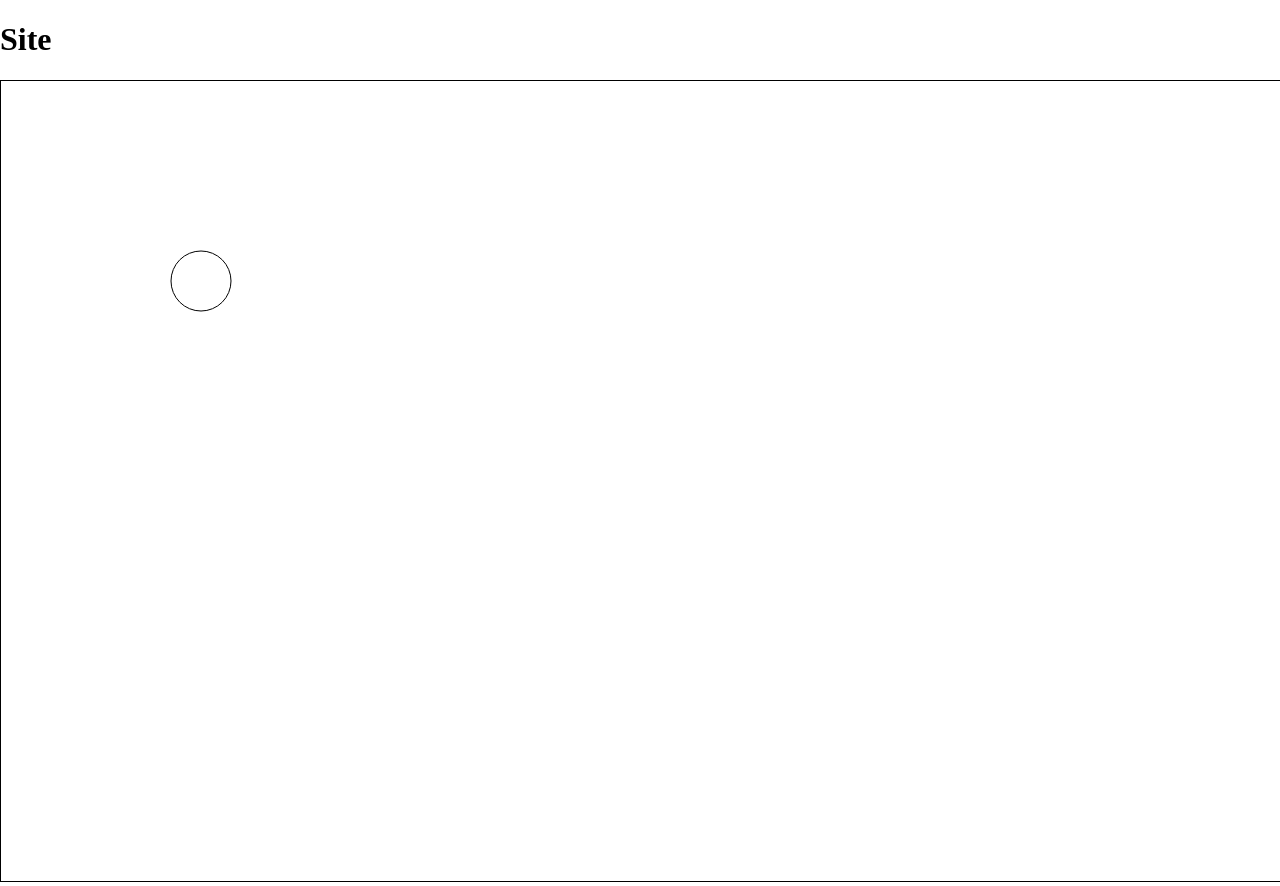
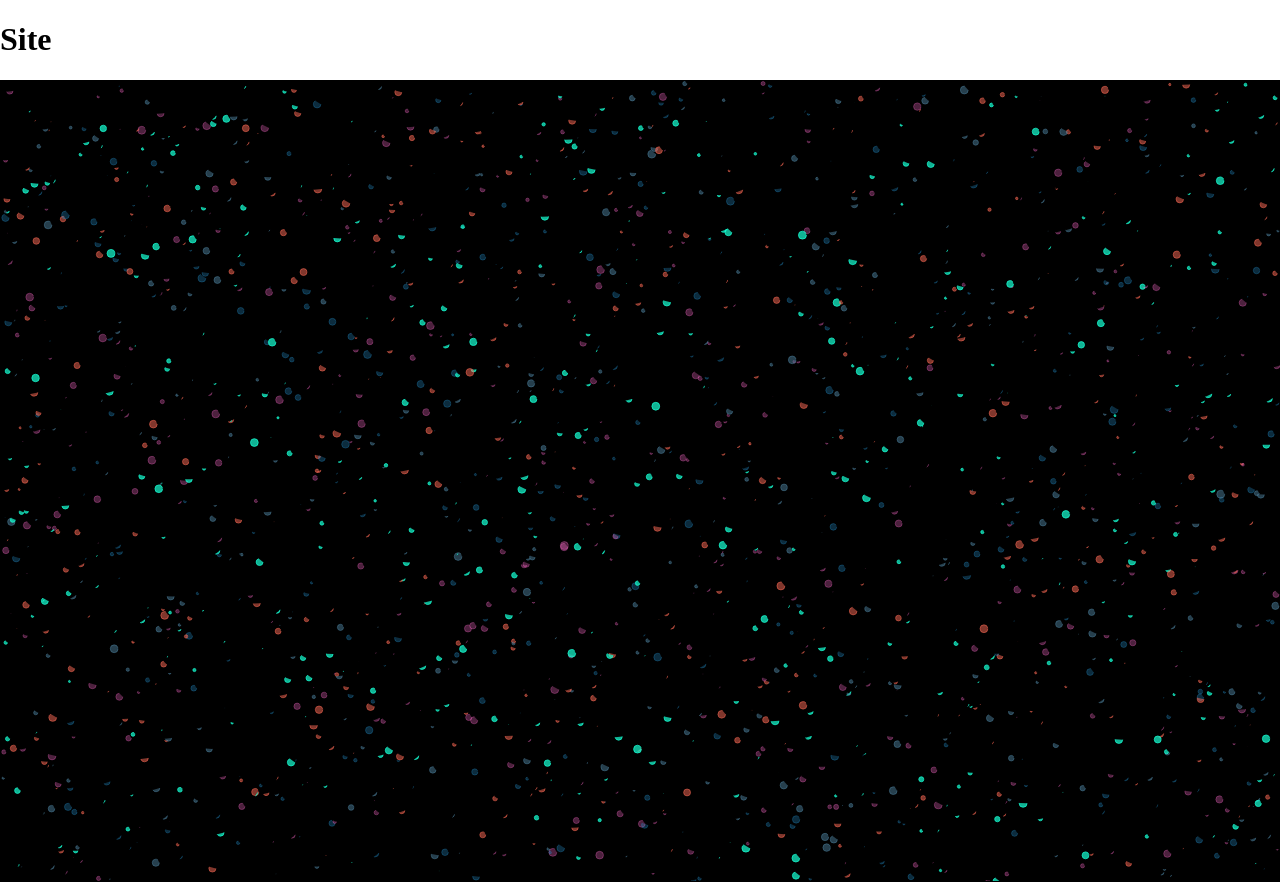
Before and after one commit to Atom-c/escape-velocity, a website built with webpack: page Js-project/index.html in a window 1280 px wide. Built offline with nearby package versions, Linux system fonts and the light colour scheme; animation ran at ten frames a second.

Commit message:
Push working demonstration of canvas basics needed

```diff
--- a/Js-project/index.html
+++ b/Js-project/index.html
@@ -6,6 +6,7 @@
     <style type="text/css">
       canvas {
         border: solid 1px black;
+        background-color: black;
       }
       body {
         margin: 0;
--- a/Js-project/index.js
+++ b/Js-project/index.js
@@ -1,13 +1,140 @@
-
-console.log("hey there");
-
 var canvas = document.getElementById('canvas');
 
-console.log(canvas);
 var c = canvas.getContext('2d');
 
 canvas.width = window.innerWidth;
 canvas.height = window.innerHeight;
+
+
+
+
+var mouse = {
+  x: undefined,
+  y: undefined,
+}
+
+var minRadius = 10;
+var maxRadius = 40;
+
+var colorArray = [
+  `rgba(39, 146, 204, 0.3)`,
+  `rgba(75, 126, 153, 0.5)`,
+  `rgba(23, 255, 211, 0.7)`,
+  `rgba(255, 108, 204, 0.3)`,
+  `rgba(255, 108, 87, 0.5)`,
+];
+
+window.addEventListener('mousemove',
+  function (e) {
+    // console.log(e);
+    mouse.x = event.x;
+    mouse.y = event.y;
+})
+
+window.addEventListener('resize', function () {
+  canvas.width = window.innerWidth;
+  canvas.height = window.innerHeight;
+
+  init();
+})
+
+
+
+function Circle(x, y, dx, dy, radius) {
+  this.x = x;
+  this.y = y;
+  this.dx = dx;
+  this.dy = dy;
+  this.radius = radius;
+  this.minRadius = minRadius;
+  this.maxRadius = maxRadius;
+  this.piTime = (Math.random() * 2)
+  this.color = colorArray[Math.floor(Math.random() * colorArray.length)]
+
+  this.draw = function() {
+    c.beginPath();
+    c.arc(this.x, this.y, this.radius, 0, Math.PI * this.piTime, false);
+    c.strokeStyle = this.color;
+    c.stroke();
+    c.fillStyle = this.color;
+    c.fill();
+  }
+
+  this.update = function () {
+    if (this.x + this.radius > innerWidth
+    || this.x - this.radius < 0) {
+      this.dx = -this.dx;
+    }
+
+    if (this.y + this.radius > innerWidth
+    || this.y - this.radius < 0) {
+      this.dy = -this.dy;
+    }
+
+    this.x += this.dx;
+    this.y += this.dy;
+
+    if (mouse.x - this.x < 50 && mouse.x - this.x > -50
+    && mouse.y - this.y < 50 && mouse.y - this.y > -50) {
+      if (this.radius < this.maxRadius) {
+        this.radius += 1;
+      }
+    } else if (this.radius > this.minRadius){
+      this.radius -= 1;
+    }
+
+    this.draw();
+  }
+}
+
+
+var circleArray = [];
+
+function init() {
+
+  circleArray = [];
+
+  for (var i = 0; i < 2000; i++) {
+    var radius = Math.random() * 3 + 1;
+    var x = Math.random() * (innerWidth - radius * 2) + radius;
+    var y = Math.random() * (innerHeight - radius * 2) + radius;
+    var dx = (Math.random() - 0.5);
+    var dy = (Math.random() - 0.5);
+    circleArray.push(new Circle(x, y, dx, dy, radius));
+  }
+}
+
+var circle = new Circle(200, 200, 3, 3, 30);
+
+function animate() {
+  requestAnimationFrame(animate);
+
+  c.clearRect(0,0,innerWidth,innerHeight);
+
+  for (var i = 0; i < circleArray.length; i++) {
+    circleArray[i].update();
+  }
+
+}
+
+init();
+animate();
+
+
+
+
+// c.beginPath();
+// c.arc(x, y, 30, 0, Math.PI * 2, false);
+// c.strokeStyle = `#000`;
+// c.stroke();
+
+// var canvas = document.getElementById('canvas');
+// var ctx = canvas.getContext('2d');
+//
+// ctx.fillStyle = 'lightblue';
+// ctx.fillRect(10, 10, 100, 100);
+
+
 
 // c.fillStyle = 'rgba(0, 0, 255, 0.5)'
 // c.fillRect(0, 0, 100, 100);
@@ -40,62 +167,8 @@ canvas.height = window.innerHeight;
 // var dy = (Math.random() - 0.5) * 10;
 // var radius = 30;
 
-function Circle(x, y, dx, dy, radius) {
-  this.x = x;
-  this.y = y;
-  this.dx = dx;
-  this.dy = dy;
-  this.radius = radius;
-
-  this.draw = function() {
-    c.beginPath();
-    c.arc(x, y, 30, 0, Math.PI * 2, false);
-    c.strokeStyle = `#000`;
-    c.stroke();
-  }
-
-  this.update = function () {
-    if (this.x + this.radius > innerWidth
-    || this.x - this.radius < 0) {
-      this.dx = -this.dx;
-    }
-
-    if (this.y + this.radius > innerWidth
-    || this.y - this.radius < 0) {
-      this.dy = -this.dy;
-    }
-
-    this.x += this.dx;
-    this.y += this.dy;
-
-    this.draw();
-  }
-}
-
-var circle = new Circle(200, 200, 3, 3, 30);
-
-function animate() {
-  requestAnimationFrame(animate);
-
-  c.clearRect(0,0,innerWidth,innerHeight);
-
-  circle.update();
-
-}
-
-animate();
-// }
-
-
-
-
-// c.beginPath();
-// c.arc(x, y, 30, 0, Math.PI * 2, false);
-// c.strokeStyle = `#000`;
-// c.stroke();
-
-// var canvas = document.getElementById('canvas');
-// var ctx = canvas.getContext('2d');
-//
-// ctx.fillStyle = 'lightblue';
-// ctx.fillRect(10, 10, 100, 100);
+// var x = Math.random() * window.innerWidth;
+// var y = Math.random() * window.innerHeight;
+// var dx = (Math.random() - 0.5) * 10;
+// var dy = (Math.random() - 0.5) * 10;
+// var radius = 30;
```
Also changed, not shown: Js-project/bundle.js (added, +226 -0 lines), 3 other files.
